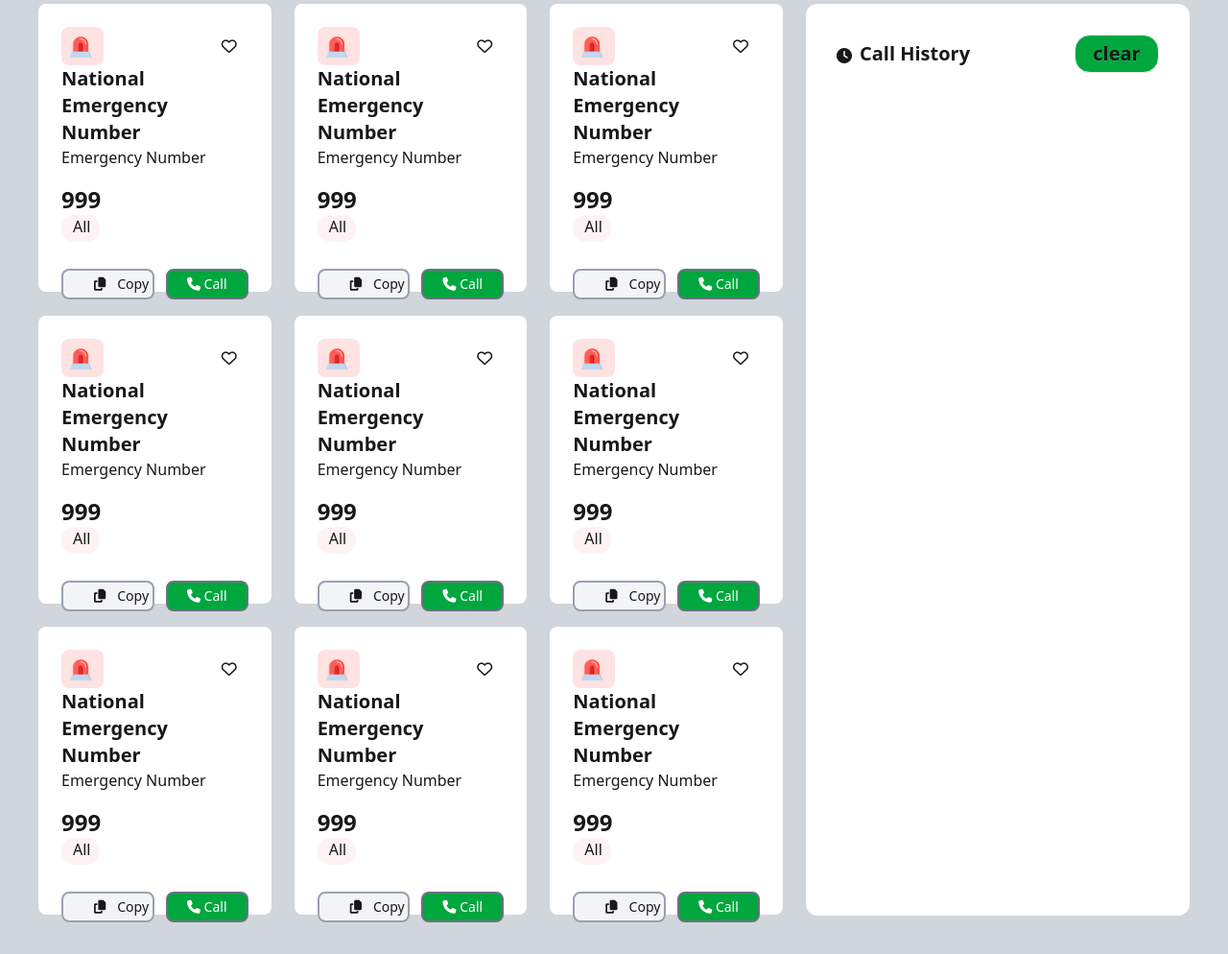
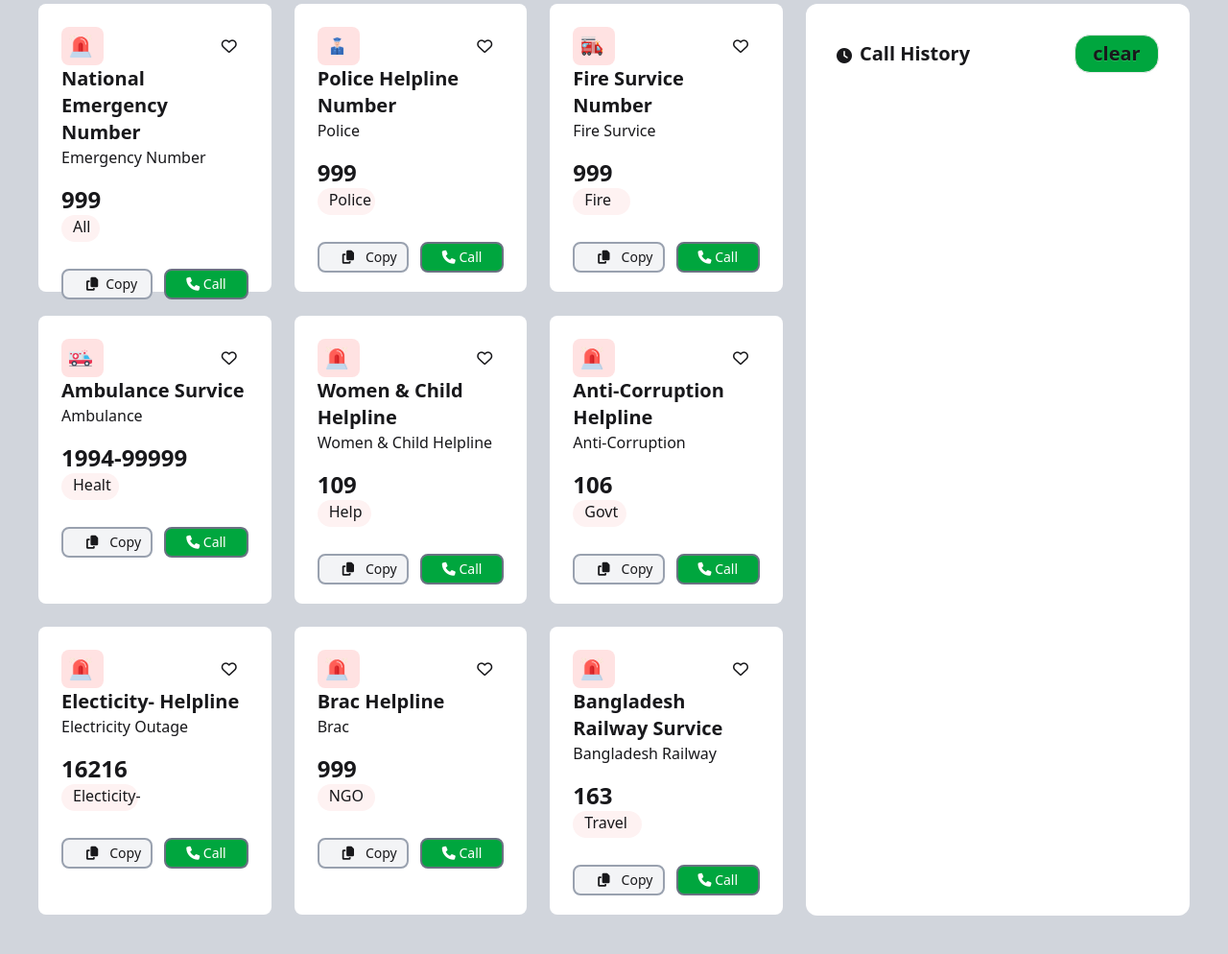
Before and after one commit to parthodevroy/junior-developer, a plain HTML site: page index.html in a window 1280 px wide. Shown: the part 488-1482 px from the top of the page at 96% size. Drawn offline with nearby package versions, Linux system fonts and the light colour scheme.

Commit message:
added new edited copybutton js and name added

```diff
--- a/index.html
+++ b/index.html
@@ -68,7 +68,7 @@
 
 
 
-        <div class="h-[300px] w-full max-w-sm rounded-lg bg-white p-6 mx-auto">
+        <div class="h-[300px] w-full max-w-lg rounded-lg bg-white p-6 mx-auto">
 
                 <div class=" flex justify-between">
                     <div class="w-11 h-10 pt-2 rounded-lg bg-red-100 pl-2">
@@ -86,18 +86,104 @@
                 <p class="w-10 h-7 pl-3 rounded-full  bg-red-50" >All</p>
                 <div class=" flex gap-3 pt-7">
 
-                     <button  class=" copy-btn  gap-3 flex items-center pl-8 w-32 h-8 bg-gray-100 rounded-lg border-2 border-gray-400 text-sm">
+                     <button  class=" copy-btn  gap-2 flex items-center pl-6 w-32 h-8 bg-gray-100 rounded-lg border-2 border-gray-400 text-sm" data-number="999">
     <i class="fa-solid fa-copy"></i> Copy</button>
 
 
-                    <button class=" calling-btn gap-3 w-32  h-8 bg-green-600 text-white rounded-lg text-sm border-2 border-gray-500" data-name="Rahim" data-number="01711111111">
+                    <button class=" calling-btn gap-3 w-32  h-8 bg-green-600 text-white rounded-lg text-sm border-2 border-gray-500" data-name="National Emergency Number" data-number="999">
     <i class="fa-solid fa-phone"></i> Call</button>
 
                 </div>
             </div>
 
 
-        <div class="h-[300px] w-full max-w-sm rounded-lg bg-white p-6 mx-auto">
+        <div class="h-[300px] w-full max-w-lg rounded-lg bg-white p-6 mx-auto">
+
+                <div class=" flex justify-between">
+                    <div class="w-11 h-10 pt-2 rounded-lg bg-red-100 pl-2">
+                <img class="size-6" src="./assets/police.png" alt="" srcset="">
+                </div>
+
+                <i class=" heart-btn fa-regular fa-heart p-3"></i>
+                </div>
+                <div class="">
+                    <h1 class="text-xl font-bold">Police Helpline Number</h1>
+                <p class="font-medium">Police</p>
+
+                </div>
+                <h2 class="pt-4 text-2xl font-semibold">999</h2>
+                <p class="w-15 h-7 pl-3 rounded-full  bg-red-50" >Police</p>
+                <div class=" flex gap-3 pt-7">
+
+                     <button  class=" copy-btn  gap-3 flex items-center pl-6 w-32 h-8 bg-gray-100 rounded-lg border-2 border-gray-400 text-sm"data-number="999">
+    <i class="fa-solid fa-copy"></i> Copy</button>
+
+
+                    <button class=" calling-btn gap-3 w-32  h-8 bg-green-600 text-white rounded-lg text-sm border-2 border-gray-500" data-name="Police Helpline Number" data-number="999">
+    <i class="fa-solid fa-phone"></i> Call</button>
+
+                </div>
+            </div>
+
+
+        <div class="h-[300px] w-full max-w-lg rounded-lg bg-white p-6 mx-auto">
+
+                <div class=" flex justify-between">
+                    <div class="w-11 h-10 pt-2 rounded-lg bg-red-100 pl-2">
+                <img class="size-6" src="./assets/fire-service.png" alt="" srcset="">
+                </div>
+
+                <i class=" heart-btn fa-regular fa-heart p-3"></i>
+                </div>
+                <div class="">
+                    <h1 class="text-xl font-bold">Fire Survice Number</h1>
+                <p class="font-medium">Fire Survice</p>
+
+                </div>
+                <h2 class="pt-4 text-2xl font-semibold">999</h2>
+                <p class="w-15 h-7 pl-3 rounded-full  bg-red-50" >Fire</p>
+                <div class=" flex gap-3 pt-7">
+
+                     <button  class=" copy-btn  gap-3 flex items-center pl-6 w-32 h-8 bg-gray-100 rounded-lg border-2 border-gray-400 text-sm"data-number="999">
+    <i class="fa-solid fa-copy"></i> Copy</button>
+
+
+                    <button class=" calling-btn gap-3 w-32  h-8 bg-green-600 text-white rounded-lg text-sm border-2 border-gray-500" data-name="Fire Survice Number" data-number="999">
+    <i class="fa-solid fa-phone"></i> Call</button>
+
+                </div>
+            </div>
+
+
+        <div class="h-[300px] w-full max-w-lg rounded-lg bg-white p-6 mx-auto">
+
+                <div class=" flex justify-between">
+                    <div class="w-11 h-10 pt-2 rounded-lg bg-red-100 pl-2">
+                <img class="size-6" src="./assets/ambulance.png" alt="" srcset="">
+                </div>
+
+                <i class=" heart-btn fa-regular fa-heart p-3"></i>
+                </div>
+                <div class="">
+                    <h1 class="text-xl font-bold">Ambulance Survice</h1>
+                <p class="font-medium">Ambulance </p>
+                </div>
+                <h2 class="pt-4 text-2xl font-semibold">1994-99999</h2>
+                <p class="w-15 h-7 pl-3 rounded-full  bg-red-50" >Healt</p>
+                <div class=" flex gap-3 pt-7">
+
+                     <button  class=" copy-btn  gap-3 flex items-center pl-6 w-32 h-8 bg-gray-100 rounded-lg border-2 border-gray-400 text-sm"data-number="1994-99999">
+    <i class="fa-solid fa-copy"></i> Copy</button>
+
+
+                    <button class=" calling-btn gap-3 w-32  h-8 bg-green-600 text-white rounded-lg text-sm border-2 border-gray-500" data-name="Ambulance Survice" data-number="1994-99999">
+    <i class="fa-solid fa-phone"></i> Call</button>
+
+                </div>
+            </div>
+
+
+        <div class="h-[300px] w-full max-w-lg rounded-lg bg-white p-6 mx-auto">
 
                 <div class=" flex justify-between">
                     <div class="w-11 h-10 pt-2 rounded-lg bg-red-100 pl-2">
@@ -107,26 +193,26 @@
                 <i class=" heart-btn fa-regular fa-heart p-3"></i>
                 </div>
                 <div class="">
-                    <h1 class="text-xl font-bold">National Emergency Number</h1>
-                <p class="font-medium">Emergency Number</p>
+                    <h1 class="text-xl font-bold">Women & Child Helpline</h1>
+                <p class="font-medium">Women & Child Helpline</p>
 
                 </div>
-                <h2 class="pt-4 text-2xl font-semibold">999</h2>
-                <p class="w-10 h-7 pl-3 rounded-full  bg-red-50" >All</p>
+                <h2 class="pt-4 text-2xl font-semibold">109</h2>
+                <p class="w-14 h-7 pl-3 rounded-full  bg-red-50" >Help</p>
                 <div class=" flex gap-3 pt-7">
 
-                     <button  class=" copy-btn  gap-3 flex items-center pl-8 w-32 h-8 bg-gray-100 rounded-lg border-2 border-gray-400 text-sm">
+                     <button  class=" copy-btn  gap-3 flex items-center pl-6 w-32 h-8 bg-gray-100 rounded-lg border-2 border-gray-400 text-sm" data-number="109">
     <i class="fa-solid fa-copy"></i> Copy</button>
 
 
-                    <button class=" calling-btn gap-3 w-32  h-8 bg-green-600 text-white rounded-lg text-sm border-2 border-gray-500" data-name="Rahim" data-number="01711111111">
+                    <button class=" calling-btn gap-3 w-32  h-8 bg-green-600 text-white rounded-lg text-sm border-2 border-gray-500" data-name="Women & Child Helpline" data-number="109">
     <i class="fa-solid fa-phone"></i> Call</button>
 
                 </div>
             </div>
 
 
-        <div class="h-[300px] w-full max-w-sm rounded-lg bg-white p-6 mx-auto">
+        <div class="h-[300px] w-full max-w-lg rounded-lg bg-white p-6 mx-auto">
 
                 <div class=" flex justify-between">
                     <div class="w-11 h-10 pt-2 rounded-lg bg-red-100 pl-2">
@@ -136,26 +222,26 @@
                 <i class=" heart-btn fa-regular fa-heart p-3"></i>
                 </div>
                 <div class="">
-                    <h1 class="text-xl font-bold">National Emergency Number</h1>
-                <p class="font-medium">Emergency Number</p>
+                    <h1 class="text-xl font-bold">Anti-Corruption Helpline</h1>
+                <p class="font-medium">Anti-Corruption</p>
 
                 </div>
-                <h2 class="pt-4 text-2xl font-semibold">999</h2>
-                <p class="w-10 h-7 pl-3 rounded-full  bg-red-50" >All</p>
+                <h2 class="pt-4 text-2xl font-semibold">106</h2>
+                <p class="w-14 h-7 pl-3 rounded-full  bg-red-50" >Govt</p>
                 <div class=" flex gap-3 pt-7">
 
-                     <button  class=" copy-btn  gap-3 flex items-center pl-8 w-32 h-8 bg-gray-100 rounded-lg border-2 border-gray-400 text-sm">
+                     <button  class=" copy-btn  gap-3 flex items-center pl-6 w-32 h-8 bg-gray-100 rounded-lg border-2 border-gray-400 text-sm" data-number="106">
     <i class="fa-solid fa-copy"></i> Copy</button>
 
 
-                    <button class=" calling-btn gap-3 w-32  h-8 bg-green-600 text-white rounded-lg text-sm border-2 border-gray-500" data-name="Rahim" data-number="01711111111">
+                    <button class=" calling-btn gap-3 w-32  h-8 bg-green-600 text-white rounded-lg text-sm border-2 border-gray-500" data-name="Govt" data-number="106">
     <i class="fa-solid fa-phone"></i> Call</button>
 
                 </div>
             </div>
 
 
-        <div class="h-[300px] w-full max-w-sm rounded-lg bg-white p-6 mx-auto">
+        <div class="h-[300px] w-full max-w-lg rounded-lg bg-white p-6 mx-auto">
 
                 <div class=" flex justify-between">
                     <div class="w-11 h-10 pt-2 rounded-lg bg-red-100 pl-2">
@@ -165,26 +251,26 @@
                 <i class=" heart-btn fa-regular fa-heart p-3"></i>
                 </div>
                 <div class="">
-                    <h1 class="text-xl font-bold">National Emergency Number</h1>
-                <p class="font-medium">Emergency Number</p>
+                    <h1 class="text-xl font-bold">Electicity- Helpline</h1>
+                <p class="font-medium">Electricity Outage</p>
 
                 </div>
-                <h2 class="pt-4 text-2xl font-semibold">999</h2>
-                <p class="w-10 h-7 pl-3 rounded-full  bg-red-50" >All</p>
+                <h2 class="pt-4 text-2xl font-semibold">16216</h2>
+                <p class="w-20 h-7 pl-3 rounded-full  bg-red-50" >Electicity-</p>
                 <div class=" flex gap-3 pt-7">
 
-                     <button  class=" copy-btn  gap-3 flex items-center pl-8 w-32 h-8 bg-gray-100 rounded-lg border-2 border-gray-400 text-sm">
+                     <button  class=" copy-btn  gap-3 flex items-center pl-6 w-32 h-8 bg-gray-100 rounded-lg border-2 border-gray-400 text-sm"  data-number="16216">
     <i class="fa-solid fa-copy"></i> Copy</button>
 
 
-                    <button class=" calling-btn gap-3 w-32  h-8 bg-green-600 text-white rounded-lg text-sm border-2 border-gray-500" data-name="Rahim" data-number="01711111111">
+                    <button class=" calling-btn gap-3 w-32  h-8 bg-green-600 text-white rounded-lg text-sm border-2 border-gray-500" data-name="Electicity- Helpline" data-number="16216">
     <i class="fa-solid fa-phone"></i> Call</button>
 
                 </div>
             </div>
 
 
-        <div class="h-[300px] w-full max-w-sm rounded-lg bg-white p-6 mx-auto">
+        <div class="h-[300px] w-full max-w-lg rounded-lg bg-white p-6 mx-auto">
 
                 <div class=" flex justify-between">
                     <div class="w-11 h-10 pt-2 rounded-lg bg-red-100 pl-2">
@@ -194,26 +280,26 @@
                 <i class=" heart-btn fa-regular fa-heart p-3"></i>
                 </div>
                 <div class="">
-                    <h1 class="text-xl font-bold">National Emergency Number</h1>
-                <p class="font-medium">Emergency Number</p>
+                    <h1 class="text-xl font-bold">Brac Helpline</h1>
+                <p class="font-medium">Brac</p>
 
                 </div>
                 <h2 class="pt-4 text-2xl font-semibold">999</h2>
-                <p class="w-10 h-7 pl-3 rounded-full  bg-red-50" >All</p>
+                <p class="w-15 h-7 pl-3 rounded-full  bg-red-50" >NGO</p>
                 <div class=" flex gap-3 pt-7">
 
-                     <button  class=" copy-btn  gap-3 flex items-center pl-8 w-32 h-8 bg-gray-100 rounded-lg border-2 border-gray-400 text-sm">
+                     <button  class=" copy-btn  gap-3 flex items-center pl-6 w-32 h-8 bg-gray-100 rounded-lg border-2 border-gray-400 text-sm"  data-number="999">
     <i class="fa-solid fa-copy"></i> Copy</button>
 
 
-                    <button class=" calling-btn gap-3 w-32  h-8 bg-green-600 text-white rounded-lg text-sm border-2 border-gray-500" data-name="Rahim" data-number="01711111111">
+                    <button class=" calling-btn gap-3 w-32  h-8 bg-green-600 text-white rounded-lg text-sm border-2 border-gray-500" data-name="Brac Helpline" data-number="999">
     <i class="fa-solid fa-phone"></i> Call</button>
 
                 </div>
             </div>
 
 
-        <div class="h-[300px] w-full max-w-sm rounded-lg bg-white p-6 mx-auto">
+        <div class="h-[300px] w-full max-w-lg rounded-lg bg-white p-6 mx-auto">
 
                 <div class=" flex justify-between">
                     <div class="w-11 h-10 pt-2 rounded-lg bg-red-100 pl-2">
@@ -223,106 +309,19 @@
                 <i class=" heart-btn fa-regular fa-heart p-3"></i>
                 </div>
                 <div class="">
-                    <h1 class="text-xl font-bold">National Emergency Number</h1>
-                <p class="font-medium">Emergency Number</p>
+                    <h1 class="text-xl font-bold">Bangladesh Railway Survice</h1>
+                <p class="font-medium">Bangladesh Railway</p>
 
                 </div>
-                <h2 class="pt-4 text-2xl font-semibold">999</h2>
-                <p class="w-10 h-7 pl-3 rounded-full  bg-red-50" >All</p>
+                <h2 class="pt-4 text-2xl font-semibold">163</h2>
+                <p class="w-18 h-7 pl-3 rounded-full  bg-red-50" >Travel</p>
                 <div class=" flex gap-3 pt-7">
 
-                     <button  class=" copy-btn  gap-3 flex items-center pl-8 w-32 h-8 bg-gray-100 rounded-lg border-2 border-gray-400 text-sm">
+                     <button  class=" copy-btn  gap-3 flex items-center pl-6 w-32 h-8 bg-gray-100 rounded-lg border-2 border-gray-400 text-sm"  data-number="163">
     <i class="fa-solid fa-copy"></i> Copy</button>
 
 
-                    <button class=" calling-btn gap-3 w-32  h-8 bg-green-600 text-white rounded-lg text-sm border-2 border-gray-500" data-name="Rahim" data-number="01711111111">
-    <i class="fa-solid fa-phone"></i> Call</button>
-
-                </div>
-            </div>
-
-
-        <div class="h-[300px] w-full max-w-sm rounded-lg bg-white p-6 mx-auto">
-
-                <div class=" flex justify-between">
-                    <div class="w-11 h-10 pt-2 rounded-lg bg-red-100 pl-2">
-                <img class="size-6" src="./assets/emergency.png" alt="" srcset="">
-                </div>
-
-                <i class=" heart-btn fa-regular fa-heart p-3"></i>
-                </div>
-                <div class="">
-                    <h1 class="text-xl font-bold">National Emergency Number</h1>
-                <p class="font-medium">Emergency Number</p>
-
-                </div>
-                <h2 class="pt-4 text-2xl font-semibold">999</h2>
-                <p class="w-10 h-7 pl-3 rounded-full  bg-red-50" >All</p>
-                <div class=" flex gap-3 pt-7">
-
-                     <button  class=" copy-btn  gap-3 flex items-center pl-8 w-32 h-8 bg-gray-100 rounded-lg border-2 border-gray-400 text-sm">
-    <i class="fa-solid fa-copy"></i> Copy</button>
-
-
-                    <button class=" calling-btn gap-3 w-32  h-8 bg-green-600 text-white rounded-lg text-sm border-2 border-gray-500" data-name="Rahim" data-number="01711111111">
-    <i class="fa-solid fa-phone"></i> Call</button>
-
-                </div>
-            </div>
-
-
-        <div class="h-[300px] w-full max-w-sm rounded-lg bg-white p-6 mx-auto">
-
-                <div class=" flex justify-between">
-                    <div class="w-11 h-10 pt-2 rounded-lg bg-red-100 pl-2">
-                <img class="size-6" src="./assets/emergency.png" alt="" srcset="">
-                </div>
-
-                <i class=" heart-btn fa-regular fa-heart p-3"></i>
-                </div>
-                <div class="">
-                    <h1 class="text-xl font-bold">National Emergency Number</h1>
-                <p class="font-medium">Emergency Number</p>
-
-                </div>
-                <h2 class="pt-4 text-2xl font-semibold">999</h2>
-                <p class="w-10 h-7 pl-3 rounded-full  bg-red-50" >All</p>
-                <div class=" flex gap-3 pt-7">
-
-                     <button  class=" copy-btn  gap-3 flex items-center pl-8 w-32 h-8 bg-gray-100 rounded-lg border-2 border-gray-400 text-sm">
-    <i class="fa-solid fa-copy"></i> Copy</button>
-
-
-                    <button class=" calling-btn gap-3 w-32  h-8 bg-green-600 text-white rounded-lg text-sm border-2 border-gray-500" data-name="Rahim" data-number="01711111111">
-    <i class="fa-solid fa-phone"></i> Call</button>
-
-                </div>
-            </div>
-
-
-        <div class="h-[300px] w-full max-w-sm rounded-lg bg-white p-6 mx-auto">
-
-                <div class=" flex justify-between">
-                    <div class="w-11 h-10 pt-2 rounded-lg bg-red-100 pl-2">
-                <img class="size-6" src="./assets/emergency.png" alt="" srcset="">
-                </div>
-
-                <i class=" heart-btn fa-regular fa-heart p-3"></i>
-                </div>
-                <div class="">
-                    <h1 class="text-xl font-bold">National Emergency Number</h1>
-                <p class="font-medium">Emergency Number</p>
-
-                </div>
-                <h2 class="pt-4 text-2xl font-semibold">999</h2>
-                <p class="w-10 h-7 pl-3 rounded-full  bg-red-50" >All</p>
-                <div class=" flex gap-3 pt-7">
-
-                     <button  class=" copy-btn  gap-3 flex items-center pl-8 w-32 h-8 bg-gray-100 rounded-lg border-2 border-gray-400 text-sm">
-    <i class="fa-solid fa-copy"></i> Copy</button>
-
-
-                    <button class=" calling-btn gap-3 w-32  h-8 bg-green-600 text-white rounded-lg text-sm border-2 border-gray-500" data-name="Rahim" data-number="01711111111">
+                    <button class=" calling-btn gap-3 w-32  h-8 bg-green-600 text-white rounded-lg text-sm border-2 border-gray-500" data-name="Bangladesh Railway Survice" data-number="163">
     <i class="fa-solid fa-phone"></i> Call</button>
 
                 </div>
```
Also changed, not shown: index.js (+32 -14 lines).
